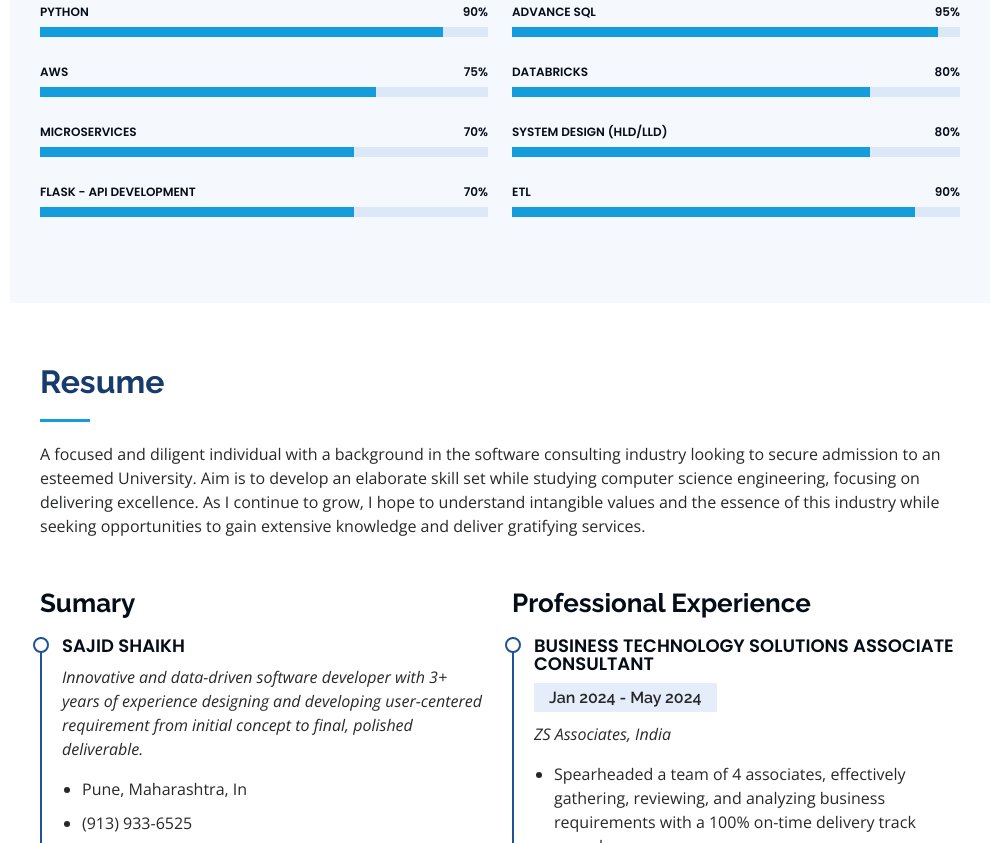
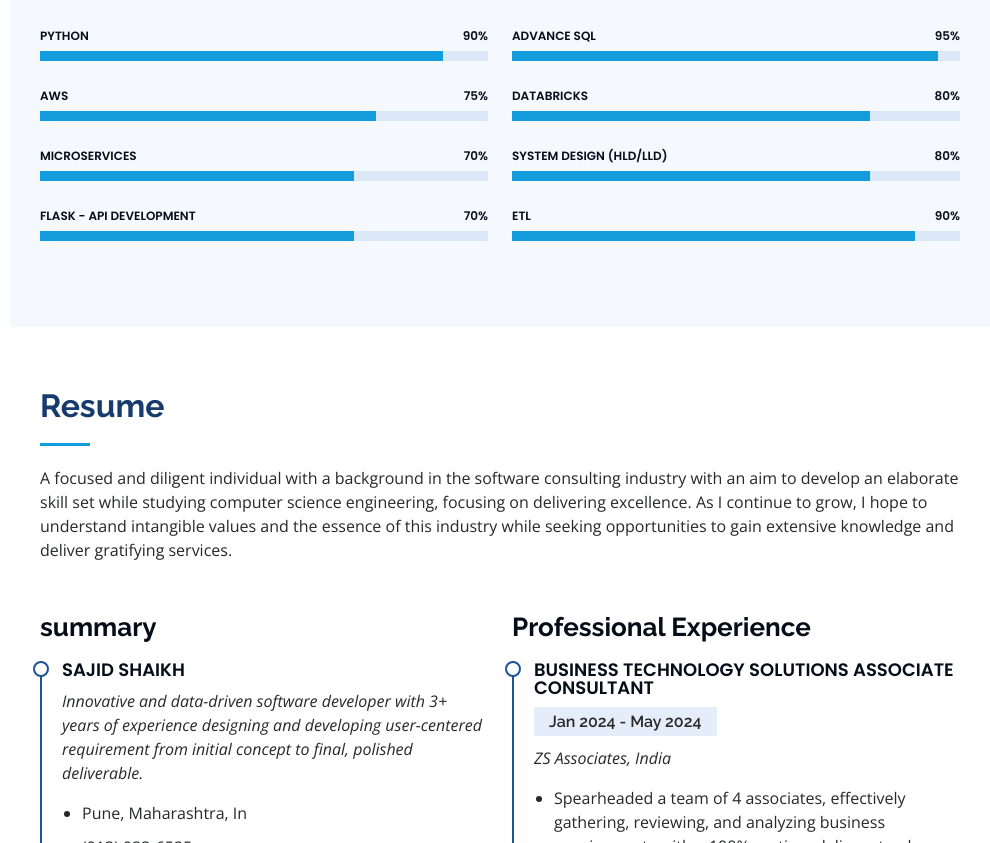
Before and after one commit to connectwithsajid/connectwithsajid.github.io, a plain HTML site: page index.html in a window 1280 px wide. Shown: the part 2422-3265 px from the top of the page, without its empty margins (290-1280 px from the left). Drawn offline with nearby package versions, Linux system fonts and the light colour scheme; a script that the page names is missing.

Commit message:
enhancement

```diff
--- a/index.html
+++ b/index.html
@@ -115,7 +115,7 @@
                           <div class="col-lg-6">
                               <ul>
                                   <li><i class="bi bi-chevron-right"></i> <strong>Age:</strong> <span>24</span></li>
-                                  <li><i class="bi bi-chevron-right"></i> <strong>Degree:</strong> <span>MS in Computer Science</span></li>
+                                  <li><i class="bi bi-chevron-right"></i> <strong>Degree:</strong> <span>MS in Computer Science (2024-2026)</span></li>
                                   <li><i class="bi bi-chevron-right"></i> <strong>Email:</strong> <span>connectwithsajid@gmail.com</span></li>
                                   <li><i class="bi bi-chevron-right"></i> <strong>Freelance:</strong> <span>Available</span></li>
                               </ul>
@@ -260,12 +260,12 @@
 
               <div class="section-title">
                   <h2>Resume</h2>
-                  <p>A focused and diligent individual with a background in the software consulting industry looking to secure admission to an esteemed University. Aim is to develop an elaborate skill set while studying computer science engineering, focusing on delivering excellence. As I continue to grow, I hope to understand intangible values and the essence of this industry while seeking opportunities to gain extensive knowledge and deliver gratifying services.</p>
+                  <p>A focused and diligent individual with a background in the software consulting industry with an aim to develop an elaborate skill set while studying computer science engineering, focusing on delivering excellence. As I continue to grow, I hope to understand intangible values and the essence of this industry while seeking opportunities to gain extensive knowledge and deliver gratifying services.</p>
               </div>
 
               <div class="row">
                   <div class="col-lg-6" data-aos="fade-up">
-                      <h3 class="resume-title">Sumary</h3>
+                      <h3 class="resume-title">summary</h3>
                       <div class="resume-item pb-0">
                           <h4>Sajid Shaikh</h4>
                           <p><em>Innovative and data-driven software developer with 3+ years of experience designing and developing user-centered requirement from initial concept to final, polished deliverable.</em></p>
```
